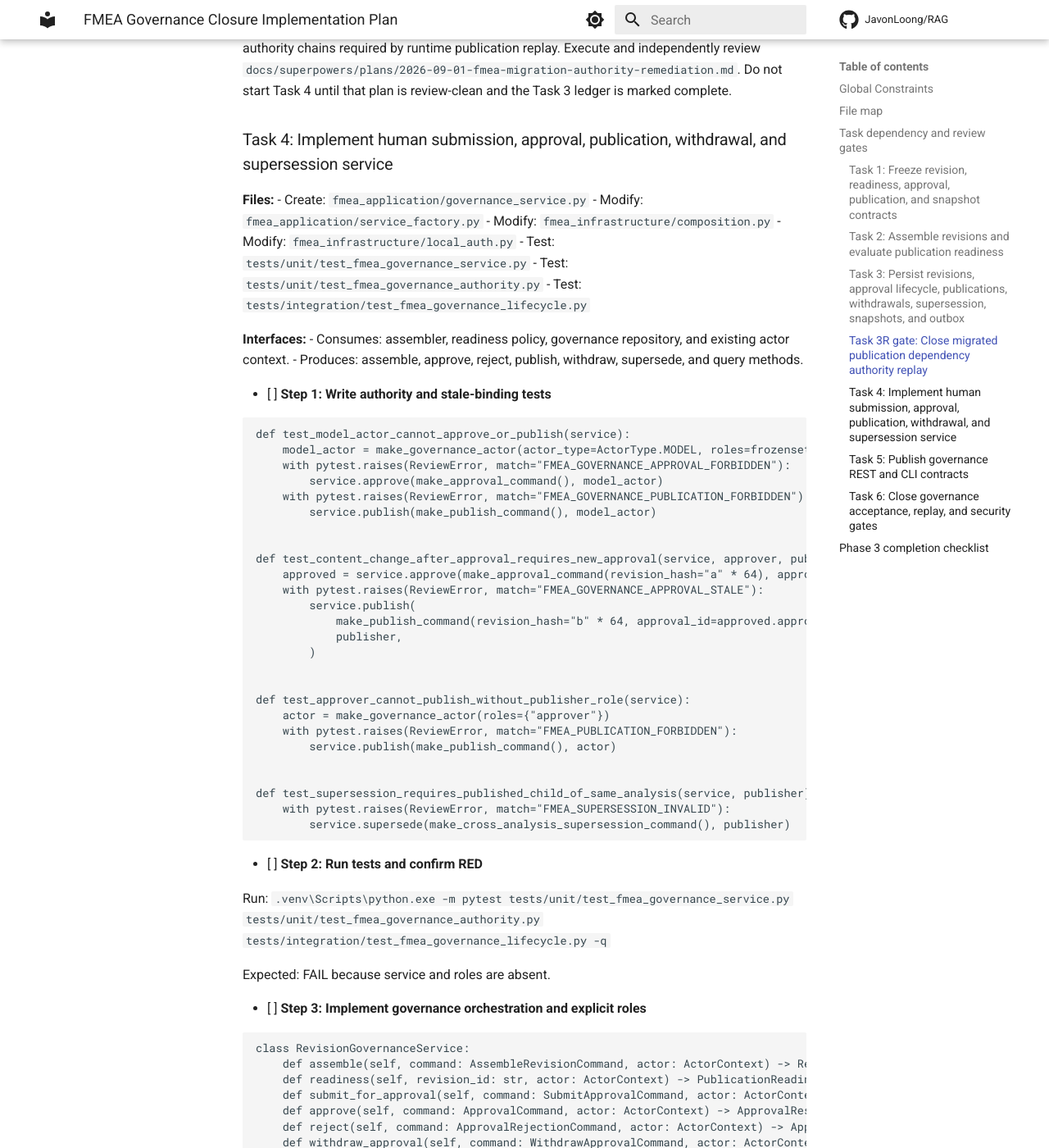
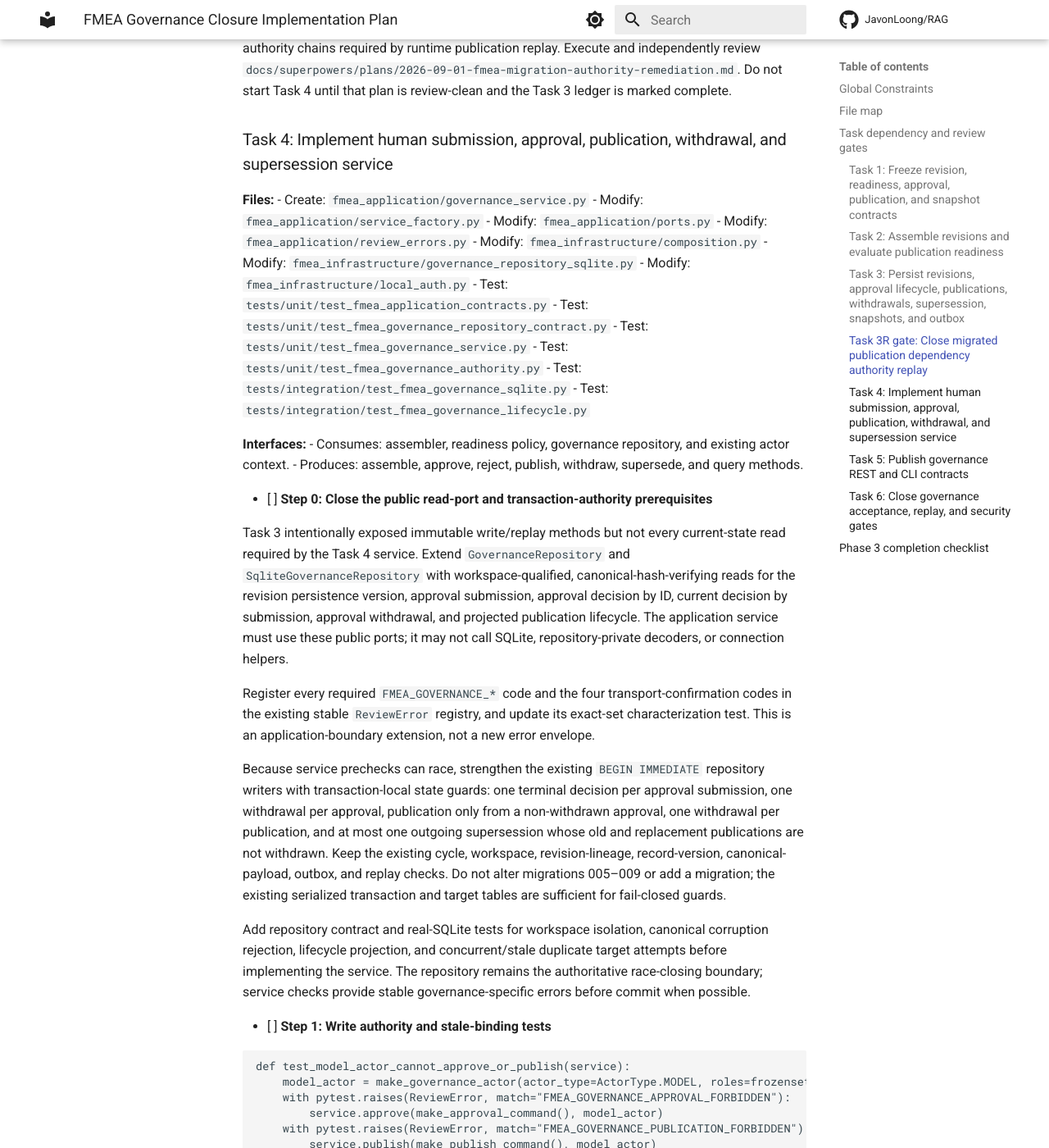
Before and after one commit to JavonLoong/RAG, an MkDocs documentation site: the page built from docs/superpowers/plans/2026-08-27-fmea-governance-closure.md, in a window 1280 px wide and 1400 px high, scrolled down 17161 px. Shown: the whole window at 82% size. Built offline with MkDocs 1.6.1 and Material for MkDocs 9.7.7, drawn with Linux system fonts in a browser that asks for light colours; comment, search, counter and statistics services are not loaded; some of the changed text lies outside the part shown.

Commit message:
docs(fmea): close task4 authority prerequisites

````diff
--- a/docs/superpowers/plans/2026-08-27-fmea-governance-closure.md
+++ b/docs/superpowers/plans/2026-08-27-fmea-governance-closure.md
@@ -672,15 +672,31 @@ Task 3 reached its five-round review breaker with one real, load-bearing issue:
 **Files:**
 - Create: `fmea_application/governance_service.py`
 - Modify: `fmea_application/service_factory.py`
+- Modify: `fmea_application/ports.py`
+- Modify: `fmea_application/review_errors.py`
 - Modify: `fmea_infrastructure/composition.py`
+- Modify: `fmea_infrastructure/governance_repository_sqlite.py`
 - Modify: `fmea_infrastructure/local_auth.py`
+- Test: `tests/unit/test_fmea_application_contracts.py`
+- Test: `tests/unit/test_fmea_governance_repository_contract.py`
 - Test: `tests/unit/test_fmea_governance_service.py`
 - Test: `tests/unit/test_fmea_governance_authority.py`
+- Test: `tests/integration/test_fmea_governance_sqlite.py`
 - Test: `tests/integration/test_fmea_governance_lifecycle.py`
 
 **Interfaces:**
 - Consumes: assembler, readiness policy, governance repository, and existing actor context.
 - Produces: assemble, approve, reject, publish, withdraw, supersede, and query methods.
+
+- [ ] **Step 0: Close the public read-port and transaction-authority prerequisites**
+
+Task 3 intentionally exposed immutable write/replay methods but not every current-state read required by the Task 4 service. Extend `GovernanceRepository` and `SqliteGovernanceRepository` with workspace-qualified, canonical-hash-verifying reads for the revision persistence version, approval submission, approval decision by ID, current decision by submission, approval withdrawal, and projected publication lifecycle. The application service must use these public ports; it may not call SQLite, repository-private decoders, or connection helpers.
+
+Register every required `FMEA_GOVERNANCE_*` code and the four transport-confirmation codes in the existing stable `ReviewError` registry, and update its exact-set characterization test. This is an application-boundary extension, not a new error envelope.
+
+Because service prechecks can race, strengthen the existing `BEGIN IMMEDIATE` repository writers with transaction-local state guards: one terminal decision per approval submission, one withdrawal per approval, publication only from a non-withdrawn approval, one withdrawal per publication, and at most one outgoing supersession whose old and replacement publications are not withdrawn. Keep the existing cycle, workspace, revision-lineage, record-version, canonical-payload, outbox, and replay checks. Do not alter migrations 005–009 or add a migration; the existing serialized transaction and target tables are sufficient for fail-closed guards.
+
+Add repository contract and real-SQLite tests for workspace isolation, canonical corruption rejection, lifecycle projection, and concurrent/stale duplicate target attempts before implementing the service. The repository remains the authoritative race-closing boundary; service checks provide stable governance-specific errors before commit when possible.
 
 - [ ] **Step 1: Write authority and stale-binding tests**
 
@@ -749,16 +765,16 @@ Publication construction has a non-circular hash order: derive stable publicatio
 
 Required stable codes are: `FMEA_GOVERNANCE_REVISION_NOT_FOUND`, `FMEA_GOVERNANCE_REVISION_STALE`, `FMEA_GOVERNANCE_NOT_READY`, `FMEA_GOVERNANCE_ACTIVE_RUN`, `FMEA_GOVERNANCE_APPROVAL_NOT_FOUND`, `FMEA_GOVERNANCE_APPROVAL_STATE_INVALID`, `FMEA_GOVERNANCE_APPROVAL_STALE`, `FMEA_GOVERNANCE_APPROVAL_FORBIDDEN`, `FMEA_GOVERNANCE_PUBLICATION_FORBIDDEN`, `FMEA_GOVERNANCE_PUBLICATION_STATE_INVALID`, `FMEA_GOVERNANCE_SUPERSESSION_INVALID`, `FMEA_GOVERNANCE_VERSION_CONFLICT`, `FMEA_GOVERNANCE_IDEMPOTENCY_CONFLICT`, `FMEA_GOVERNANCE_CURSOR_INVALID`, `FMEA_GOVERNANCE_STORAGE_UNAVAILABLE`, and `FMEA_GOVERNANCE_WORKSPACE_CONFIGURATION_INVALID`. Transport confirmation failures add `FMEA_GOVERNANCE_APPROVAL_CONFIRMATION_REQUIRED`, `FMEA_GOVERNANCE_PUBLICATION_CONFIRMATION_REQUIRED`, `FMEA_GOVERNANCE_WITHDRAWAL_CONFIRMATION_REQUIRED`, and `FMEA_GOVERNANCE_SUPERSESSION_CONFIRMATION_REQUIRED`. They map through the existing stable problem envelope and never expose local paths, SQL, private evidence, prompts, raw model output, or provider errors.
 
-- [ ] **Step 4: Run lifecycle and existing authority regressions**
+- [ ] **Step 4: Run lifecycle, repository-authority, and existing authority regressions**
 
-Run: `.venv\Scripts\python.exe -m pytest tests/unit/test_fmea_governance_service.py tests/unit/test_fmea_governance_authority.py tests/integration/test_fmea_governance_lifecycle.py tests/unit/test_fmea_local_auth.py tests/unit/test_fmea_review_service.py tests/unit/test_fmea_risk_service.py tests/unit/test_fmea_propagation_review.py -q`
+Run: `.venv\Scripts\python.exe -m pytest tests/unit/test_fmea_application_contracts.py tests/unit/test_fmea_governance_repository_contract.py tests/integration/test_fmea_governance_sqlite.py tests/unit/test_fmea_governance_service.py tests/unit/test_fmea_governance_authority.py tests/integration/test_fmea_governance_lifecycle.py tests/unit/test_fmea_local_auth.py tests/unit/test_fmea_review_service.py tests/unit/test_fmea_risk_service.py tests/unit/test_fmea_propagation_review.py -q`
 
 Expected: PASS.
 
 - [ ] **Step 5: Commit governance service**
 
 ```powershell
-git add fmea_application/governance_service.py fmea_application/service_factory.py fmea_infrastructure/composition.py fmea_infrastructure/local_auth.py tests/unit/test_fmea_governance_service.py tests/unit/test_fmea_governance_authority.py tests/integration/test_fmea_governance_lifecycle.py tests/unit/test_fmea_local_auth.py
+git add fmea_application/governance_service.py fmea_application/service_factory.py fmea_application/ports.py fmea_application/review_errors.py fmea_infrastructure/composition.py fmea_infrastructure/governance_repository_sqlite.py fmea_infrastructure/local_auth.py tests/unit/test_fmea_application_contracts.py tests/unit/test_fmea_governance_repository_contract.py tests/unit/test_fmea_governance_service.py tests/unit/test_fmea_governance_authority.py tests/integration/test_fmea_governance_sqlite.py tests/integration/test_fmea_governance_lifecycle.py tests/unit/test_fmea_local_auth.py
 git commit -m "feat(fmea): govern approval and publication"
 ```
 
````
